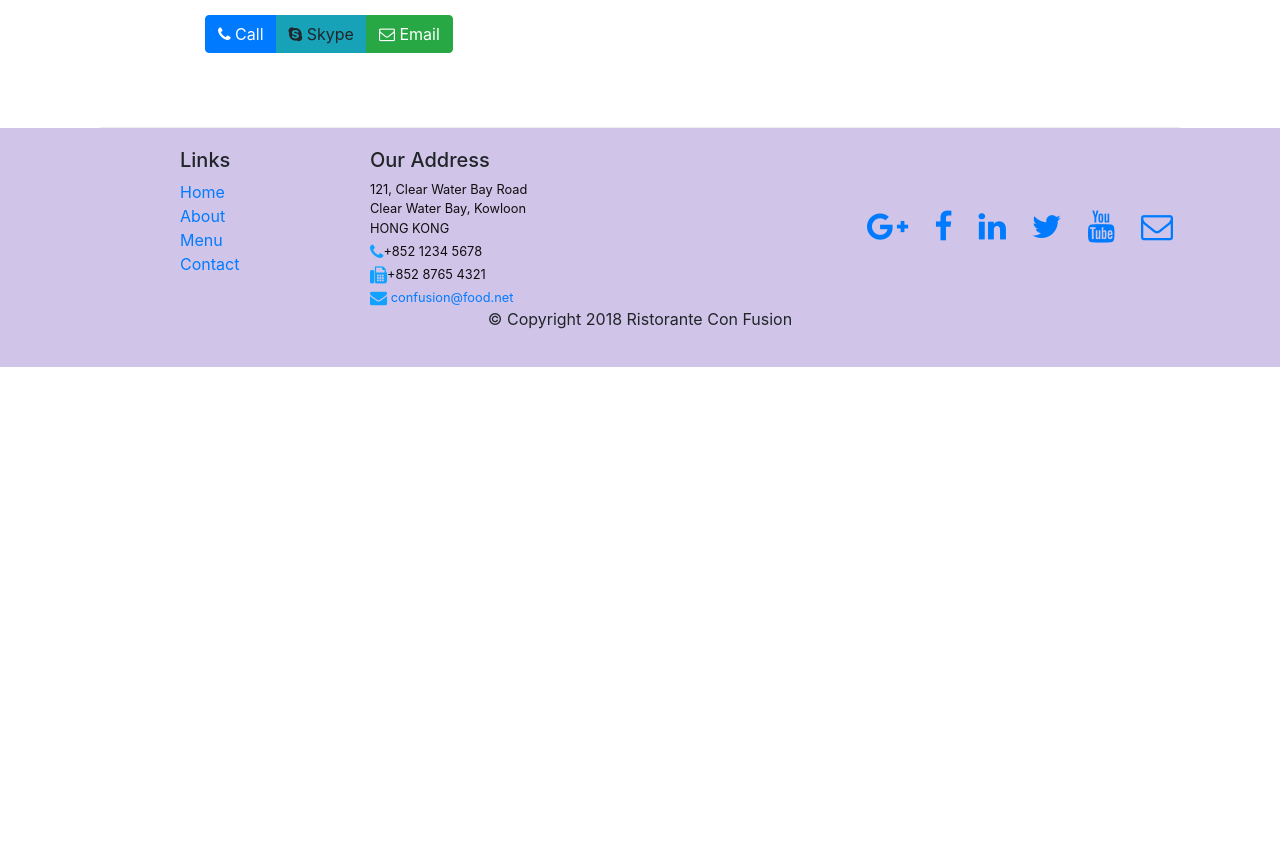
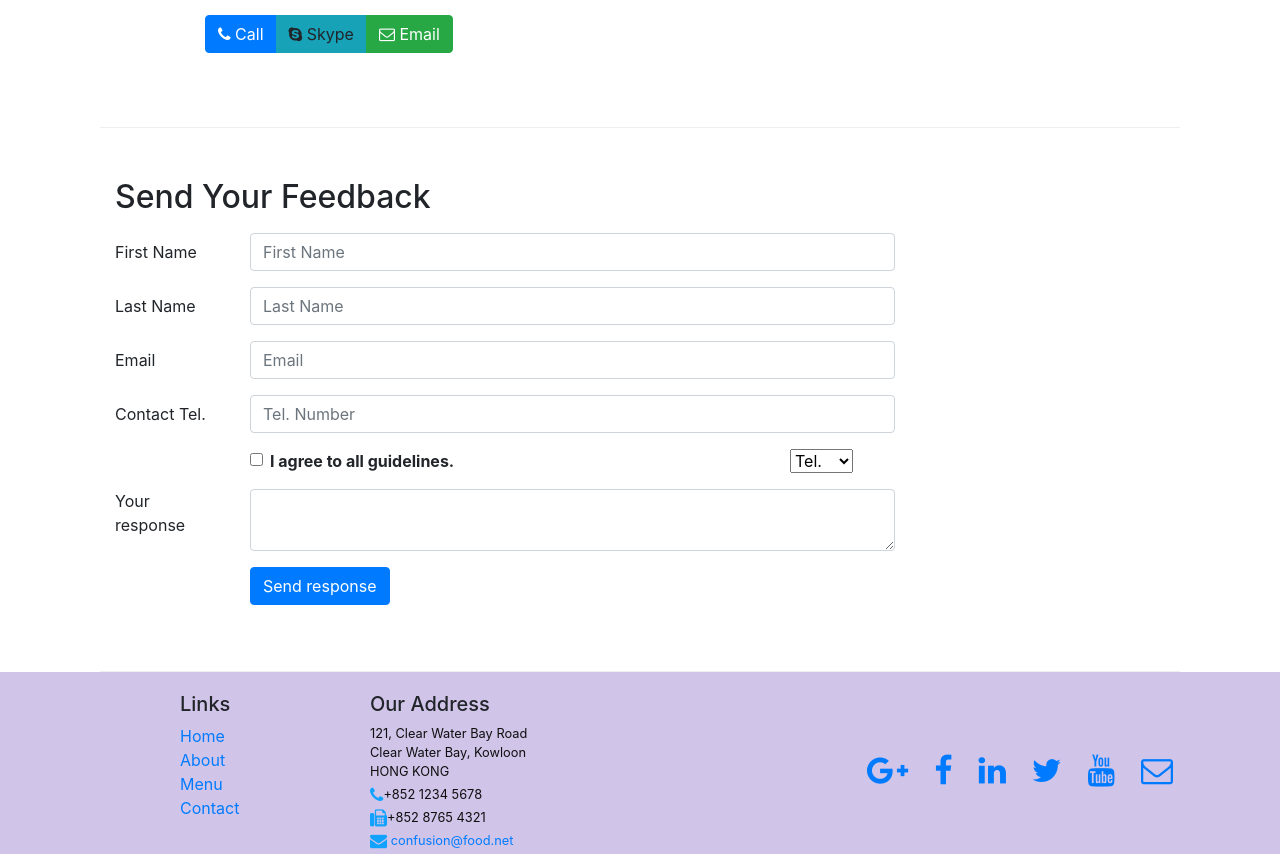
Before and after one commit to Leomv55/confusion-de-ristorante-React, a React (Create React App) app: page /contactus in a window 1280 px wide. Shown: the part 720-1574 px from the top of the page. Before the commit the page ends 1087 px from the top, so only its background shows below. Built offline with nearby package versions, Linux system fonts and the light colour scheme.

Commit message:
added react forms

```diff
--- a/src/components/ContactComponent.js
+++ b/src/components/ContactComponent.js
@@ -1,8 +1,41 @@
-import React from 'react';
-import {Breadcrumb,BreadcrumbItem} from 'reactstrap';
+import React,{Component} from 'react';
+import {Breadcrumb,BreadcrumbItem,Form,FormGroup,Button,Col} from 'reactstrap';
 import {Link} from 'react-router-dom';
+import Label from "reactstrap/es/Label";
+import Input from "reactstrap/es/Input";
 
-export default function Contact(props) {
+export default class Contact extends Component{
+    constructor(props) {
+        super(props);
+        this.handleUpdate=this.handleUpdate.bind(this);
+        this.handleSubmit=this.handleSubmit.bind(this);
+        this.state={
+            firstname:"",
+            lastname:"",
+            email:"",
+            telnum:"",
+            agree:false,
+            contactType:"Tel.",
+            message:""
+        }
+    }
+    handleUpdate(event){
+        const target=event.target;
+        // if checkbox use checked else use value
+        const value=target.type==="checkbox" ? target.checked :target.value
+        const name=target.name;
+        this.setState(
+            {
+                [name]:value
+            }
+        );
+    }
+    handleSubmit(event){
+        console.log("Current state:"+JSON.stringify(this.state));
+        alert("Current state:"+JSON.stringify(this.state));
+        event.preventDefault();
+    }
+    render() {
         return(
             <div className="container">
                 <div className="row">
@@ -41,6 +74,101 @@ export default function Contact(props) {
                         </div>
                     </div>
                 </div>
+                <div className="row row-content">
+                    <div className="col-12 mb-2">
+                        <h2>Send Your Feedback</h2>
+                    </div>
+                    <div className="col-12 col-md-9">
+                        <Form onSubmit={this.handleSubmit}>
+                            <FormGroup row>
+                                <Label htmlFor="fistname" md={2}>First Name</Label>
+                                <Col md={10}>
+                                    <Input type="text" id="firstname"
+                                           name="firstname"
+                                           placeholder="First Name"
+                                           value={this.state.firstname}
+                                           onChange={this.handleUpdate}
+                                           />
+                                </Col>
+                            </FormGroup>
+                            <FormGroup row>
+                                <Label htmlFor="lastname" md={2}>Last Name</Label>
+                                <Col md={10}>
+                                    <Input type="text" id="lastname"
+                                           name="lastname"
+                                           placeholder="Last Name"
+                                           value={this.state.lastname}
+                                           onChange={this.handleUpdate}
+                                    />
+                                </Col>
+                            </FormGroup>
+                            <FormGroup row>
+                                <Label htmlFor="email" md={2}>Email</Label>
+                                <Col md={10}>
+                                    <Input type="text" id="email"
+                                           name="email"
+                                           placeholder="Email"
+                                           value={this.state.email}
+                                           onChange={this.handleUpdate}
+                                    />
+                                </Col>
+                            </FormGroup>
+                            <FormGroup row>
+                                <Label htmlFor="telnum" md={2}>Contact Tel.</Label>
+                                <Col md={10}>
+                                    <Input type="text" id="telnum"
+                                           name="telnum"
+                                           placeholder="Tel. Number"
+                                           value={this.state.telnum}
+                                           onChange={this.handleUpdate}
+                                    />
+                                </Col>
+                            </FormGroup>
+                            <FormGroup row>
+                                <Col md={{size:8,offset:2}}>
+                                    <FormGroup check>
+                                        <Label check>
+                                            <Input type="checkbox" name="agree"
+                                                    value={this.state.agree}
+                                                   onChange={this.handleUpdate}
+                                                    /> {' '}
+                                                <strong>I agree to all guidelines.</strong>
+                                        </Label>
+                                    </FormGroup>
+                                </Col>
+                                < Col md={{size:2}}>
+                                    <select type="select" name="contactType"
+                                            value={this.state.contactType}
+                                            onChange={this.handleUpdate}
+                                    >
+                                        <option value="Tel.">Tel.</option>
+                                        <option value="Email">Email</option>
+                                    </select>
+                                </Col>
+                            </FormGroup>
+                            <FormGroup row>
+                                <Col md={{size:2}}>
+                                    <Label htmlFor="message">
+                                        Your response
+                                    </Label>
+                                </Col>
+                                <Col md={{size:10}}>
+                                    <Input type="textarea" name="message" id="message"
+                                           onChange={this.handleUpdate}
+                                           row={10}
+                                    />
+                                </Col>
+                            </FormGroup>
+                            <FormGroup row>
+                                <Col md={{size:6,offset:2}}>
+                                    <Button type="submit" color="primary">Send response</Button>
+                                </Col>
+                            </FormGroup>
+                        </Form>
+                    </div>
+                </div>
             </div>
         );
     }
+
+}
```
Lines whose indentation alone changed are shown as unchanged.
